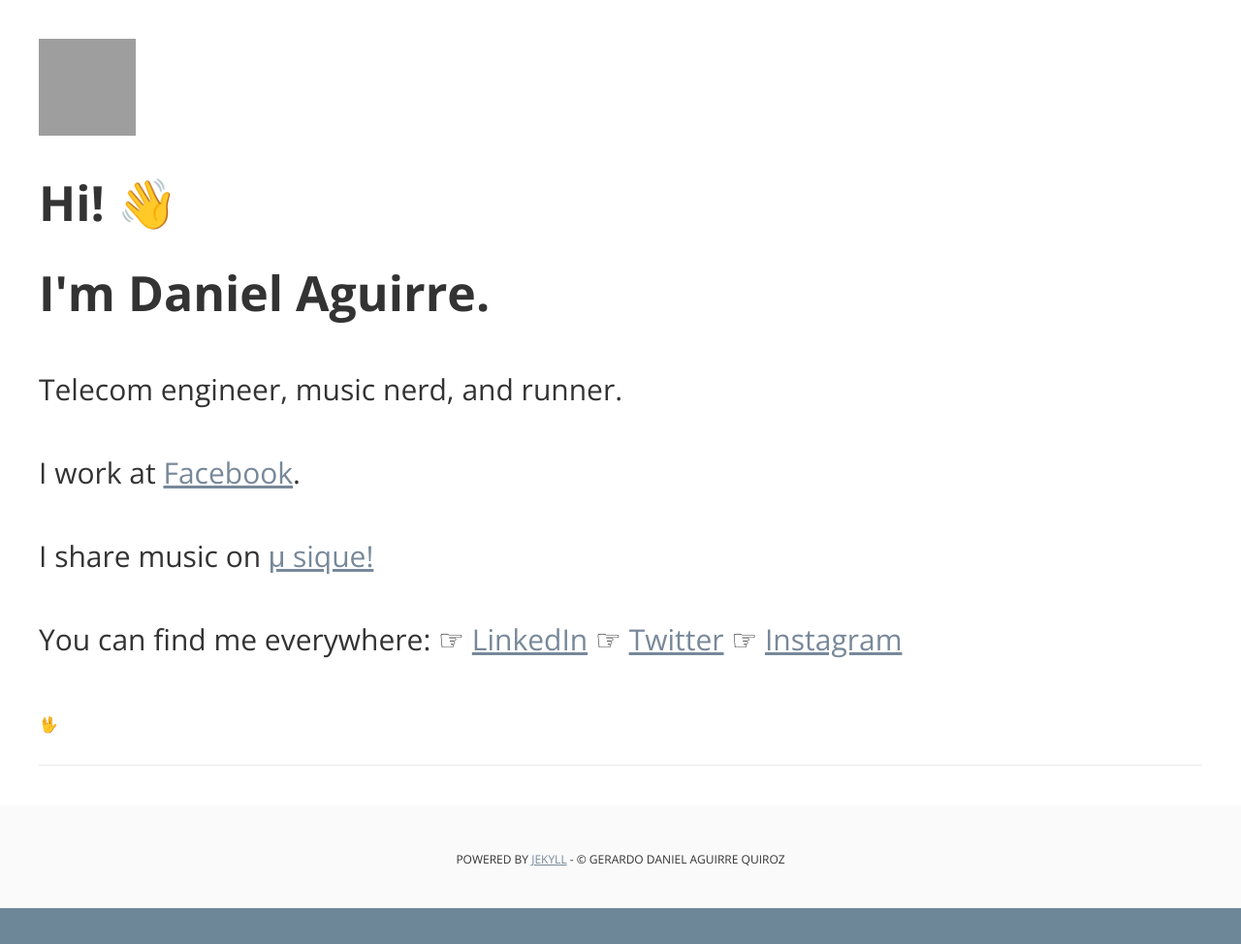
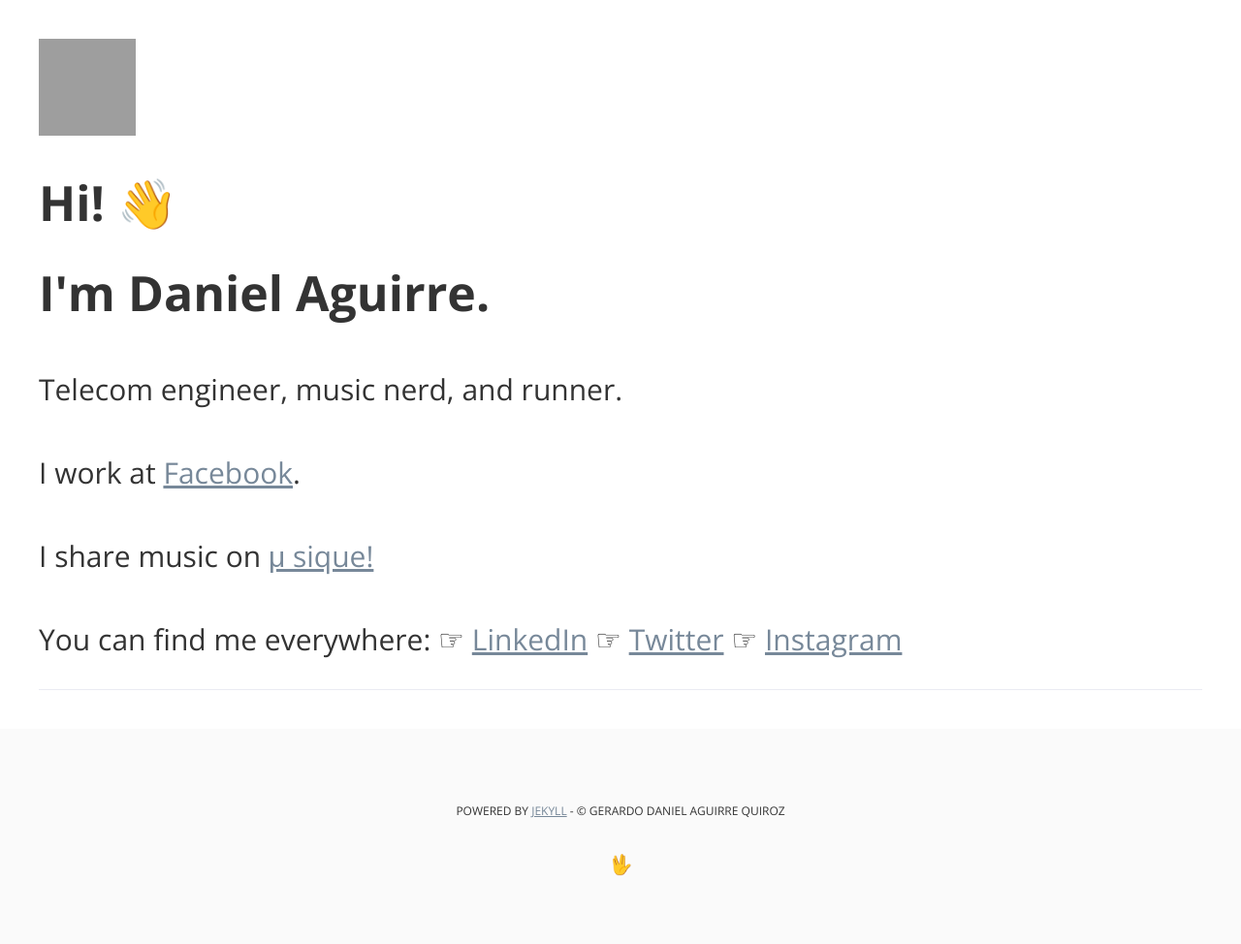
Before and after one commit to gdaq/gdaq.github.io, a Jekyll site: the page built from index.html, in a window 1280 px wide. Shown: the whole page at 97% size. Built offline with Jekyll 4.4.1, drawn with Linux system fonts in a browser that asks for light colours; the list of posts is cut into pages by our own code; before the commit the page ends 937 px from its top, so only the background shows below that; grey boxes are pictures that could not be loaded.

Commit message:
Update default.html

```diff
--- a/_layouts/default.html
+++ b/_layouts/default.html
@@ -87,7 +87,7 @@
           <span align="right">☞ <a target="_blank" href="http://instagram.com/{{ site.instagram }}">Instagram</a></span>
           {% endif %}</h3>
 
-			<h4>🖖</h4>
+			<!-- <h4>🖖</h4> -->
           <p></p>
 	<p></p>
       </ul>
@@ -101,8 +101,9 @@
       </main>
 
       <footer>
-        <small><style>body{background-color: #6d8698;}</style>Powered by <a href="http://jekyllrb.com">Jekyll</a> - &copy; Gerardo Daniel Aguirre Quiroz</small>
-      </footer>
+        <p><small><style>body{background-color: #6d8698;}</style>Powered by <a href="http://jekyllrb.com">Jekyll</a> - &copy; Gerardo Daniel Aguirre Quiroz</small></p>
+	      <p>🖖</p>
+	  </footer>
 
     </div>
     {% comment %} site-wrapper {% endcomment %}
```
